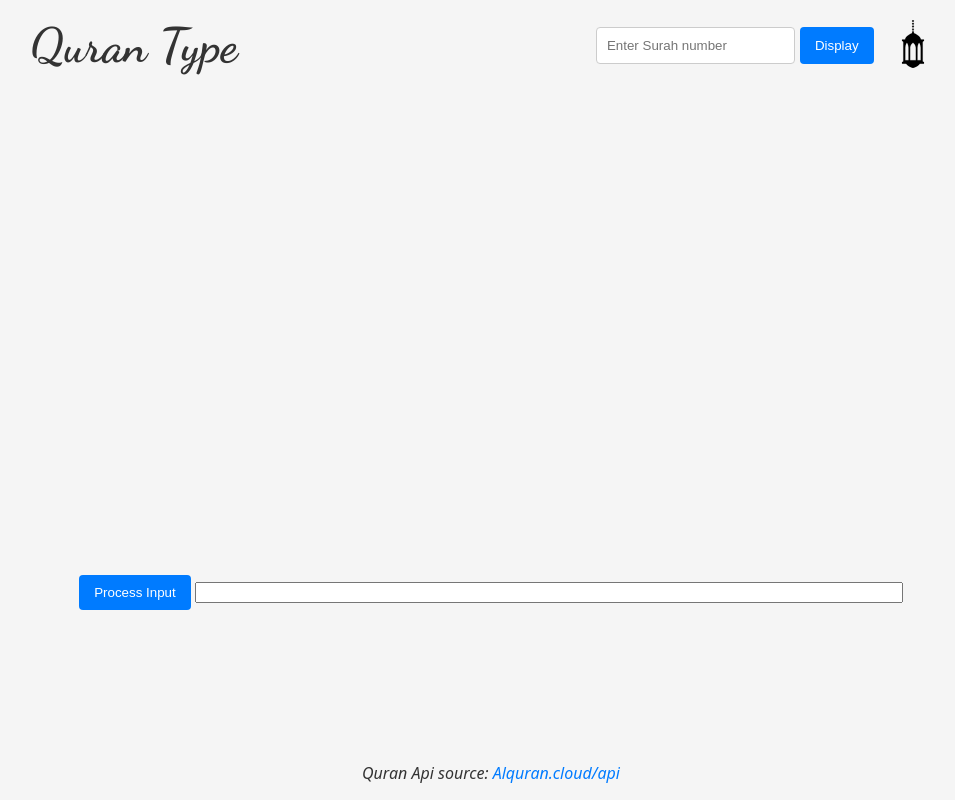
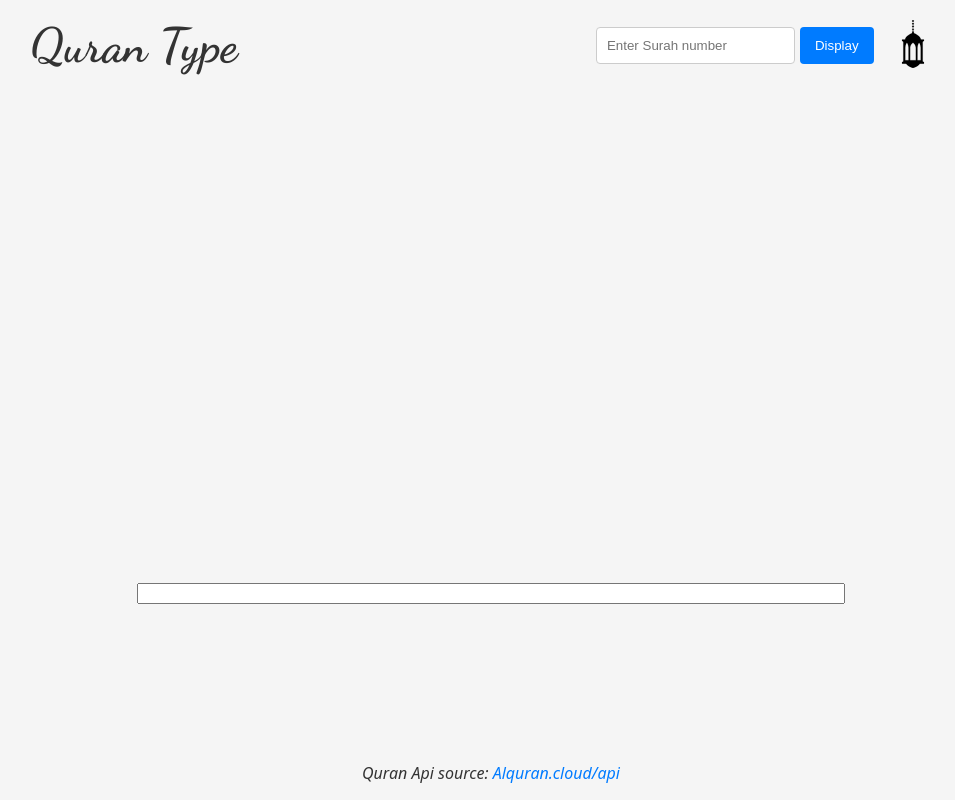
Before and after one commit to AShaaban0109/QuranType, a plain HTML site: page index.html in a window 1280 px wide. Shown: the whole page, without its empty margins (149-1104 px from the left). Drawn offline with nearby package versions, Linux system fonts and the light colour scheme; no server answers.

Commit message:
Debugging issue continued 2

```diff
--- a/index.html
+++ b/index.html
@@ -57,7 +57,7 @@
 
         <div value dir ="rtl" id="Quran-input-container">
             <input autocomplete="off" value dir="rtl" id="inputField">
-            <button id="processButton">Process Input</button>
+            <!-- <button id="processButton">Process Input</button>     -->
         </div>
     </div>
 
```
